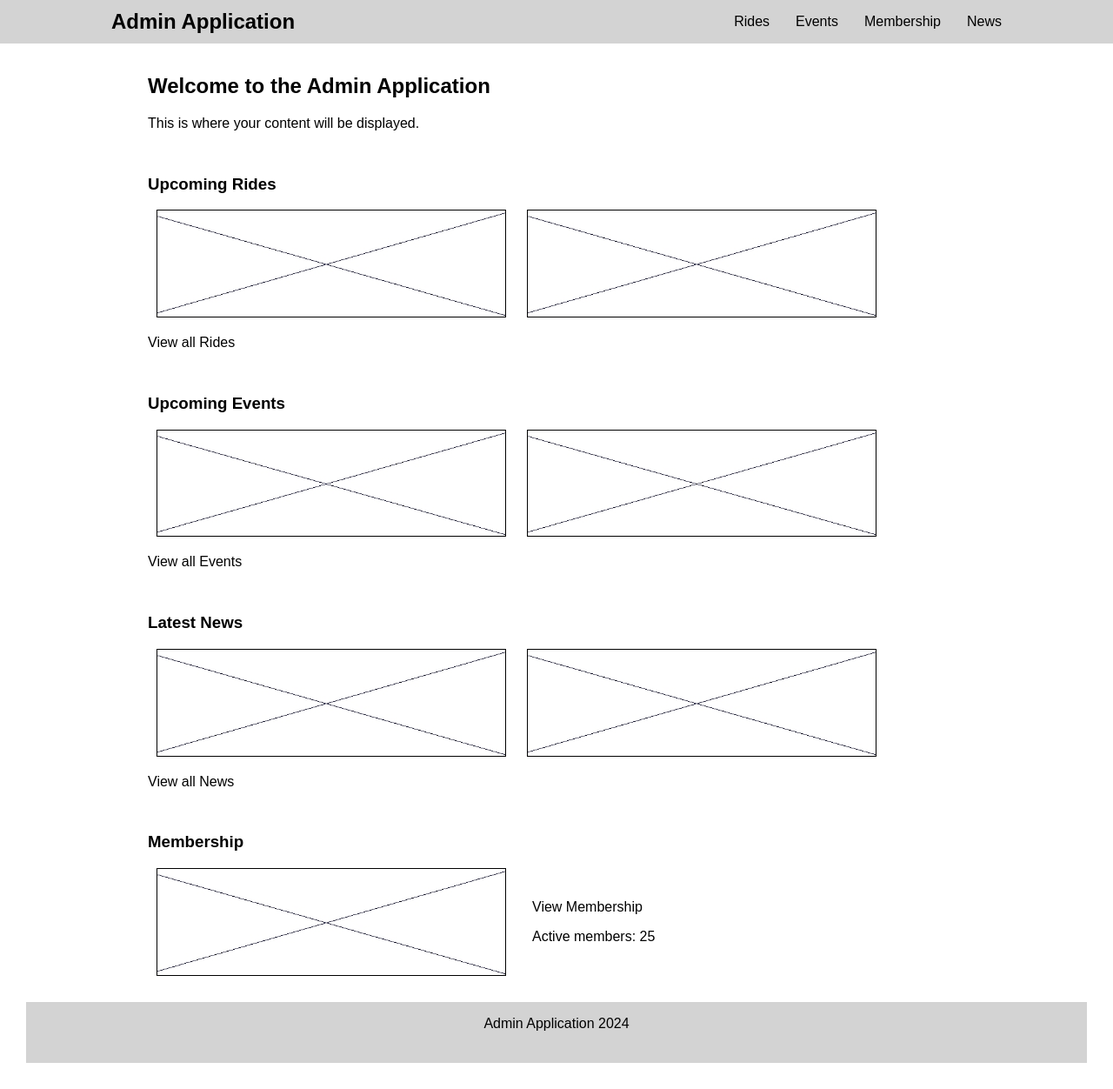
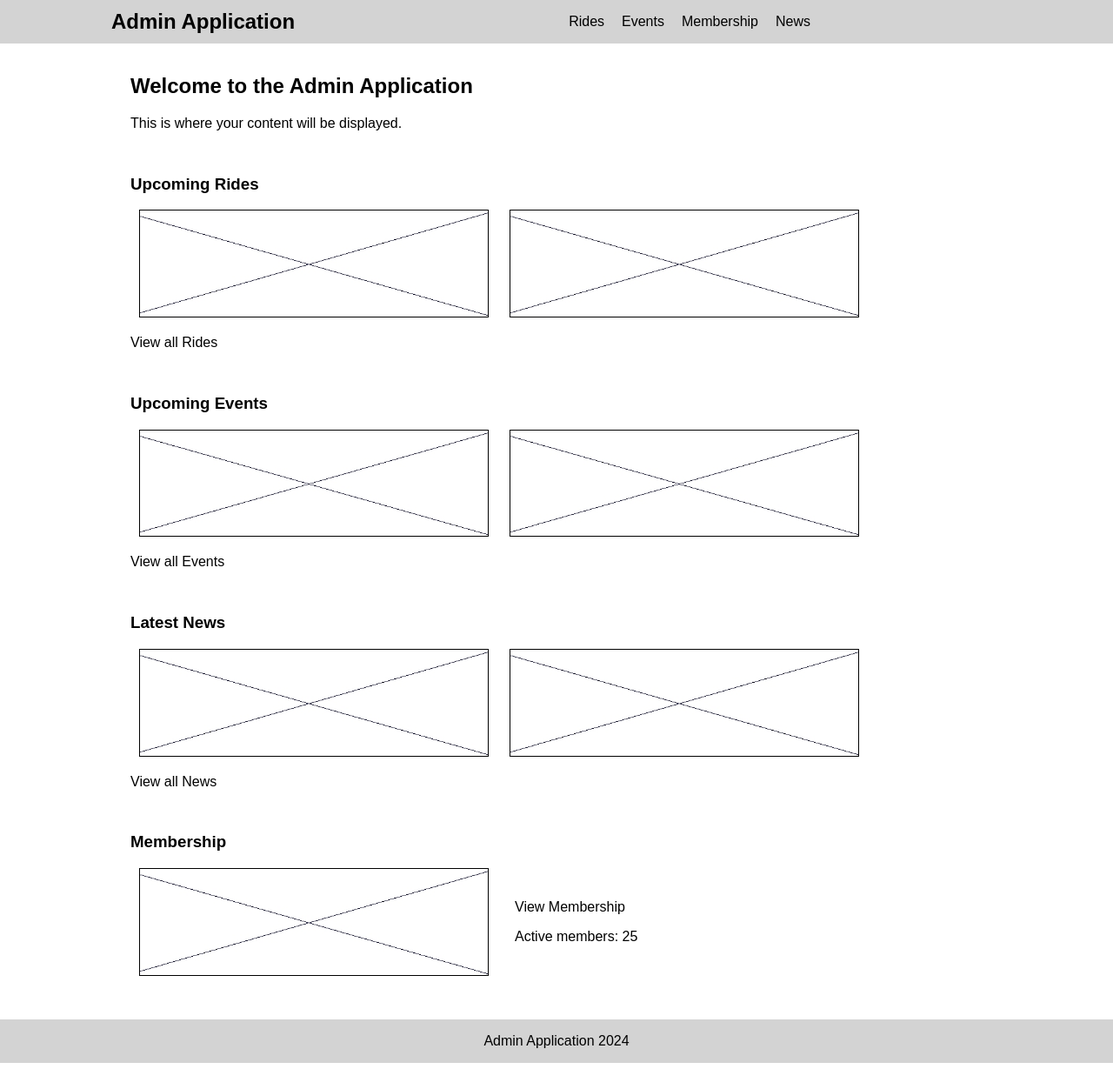
Before and after one commit to joehalls605/Admin-Application, a plain HTML site: page index.html in a window 1280 px wide. Shown: the whole page at 87% size. After the commit the page ends 1222 px from the top, so only its background shows below. Drawn offline with Linux system fonts and the light colour scheme.

Commit message:
nav styling improvements

```diff
--- a/styles.css
+++ b/styles.css
@@ -15,7 +15,6 @@ body {
     justify-content: space-between;
     max-width: 1024px;
     margin: 0 auto;
-    padding: 0 20px;
 }
 
 #navigation h1 {
@@ -29,11 +28,12 @@ nav ul {
 }
 
 nav li {
-    margin-right: 30px;
+    margin-right: 10px;
+    margin-left: 10px;
 }
 
 nav li:last-child {
-    margin-right: 0;
+    margin-right: 220px;
 }
 
 nav a {
@@ -66,14 +66,10 @@ nav a {
 }
 
 footer {
-    height: 70px;
-    margin: 30px;
+    height: 50px;
     display: flex;
+    margin-top: 50px;
     background-color: lightgray;
     text-align: center;
     justify-content: center;
 }
-
-#content {
-    padding: 0 20px;
-}
```
